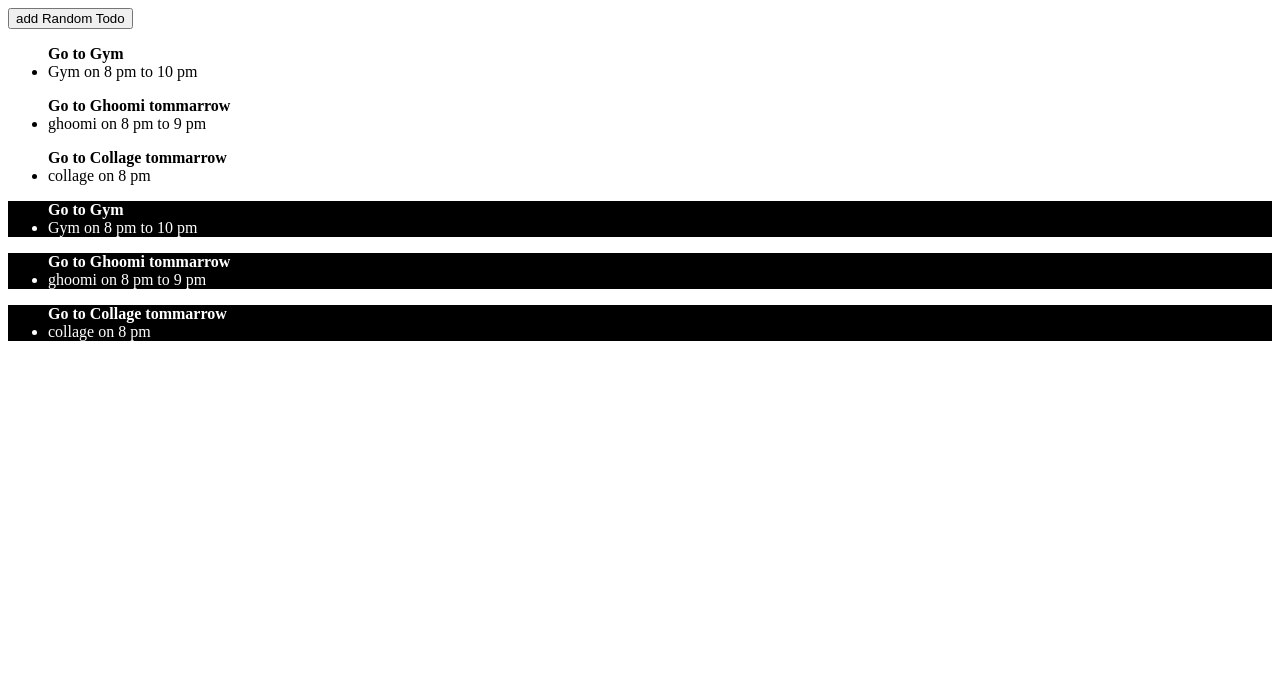
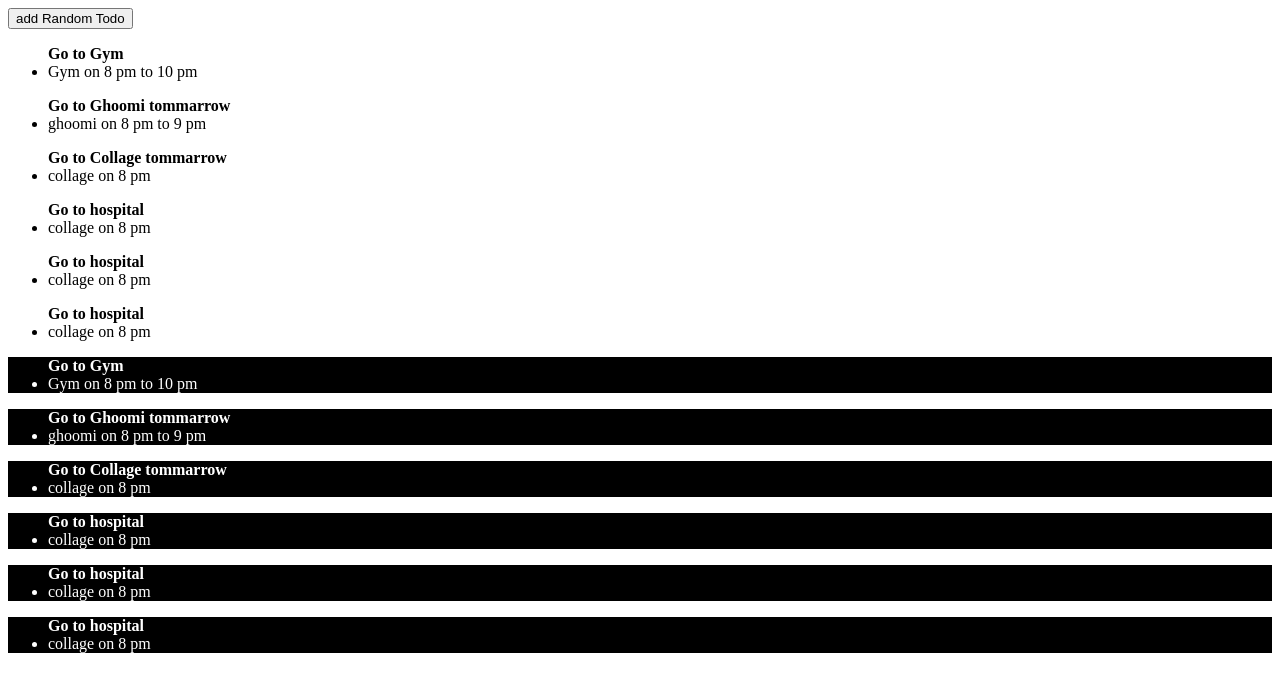
Before and after one commit to Roodius/React, a React (Vite) app in the folder todo-app/: page / in a window 1280 px wide. Shown: the top 692 px of the page. Built offline with nearby package versions, Linux system fonts and the light colour scheme.

Commit message:
Git bug fix

```diff
--- a/todo-app/src/App.jsx
+++ b/todo-app/src/App.jsx
@@ -10,6 +10,8 @@ import { useState } from "react"
   {
   todo:0
   }
+
+  // Done Todo
 
 */
 
@@ -29,8 +31,25 @@ function App(){
       title:"Go to Collage tommarrow",
       description:"collage on 8 pm",
       completed:false
-    }
+    },
+    {
+      title:"Go to hospital",
+      description:"collage on 8 pm",
+      completed:false
+    },
+    {
+      title:"Go to hospital",
+      description:"collage on 8 pm",
+      completed:false
+    },
+    {
+      title:"Go to hospital",
+      description:"collage on 8 pm",
+      completed:false
+    },
   ]);
+
+
   function addtodo(){
     let newTodos = [];
     for(let i=0; i<todos.length; i++){
@@ -55,6 +74,8 @@ function App(){
     </div>
   )
 }
+
+
   // component for render a todos
 function Todo(props){
   return (
```
Also changed, not shown: 1 other file (tests, documents, lock files or other folders).
